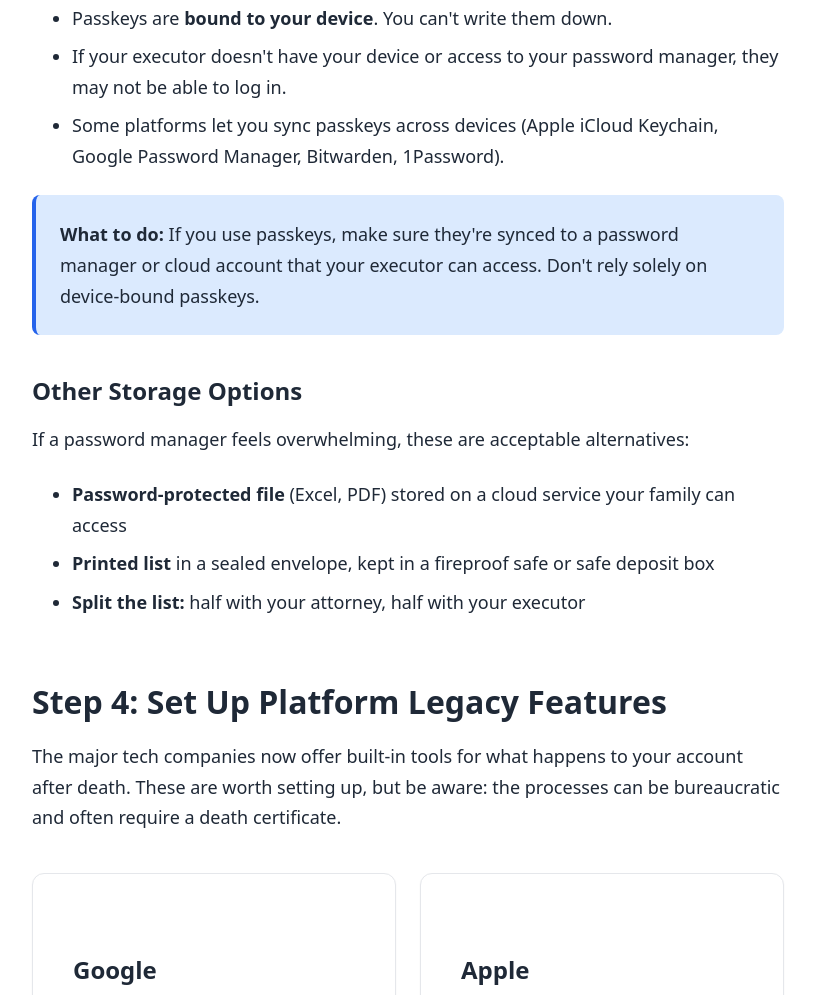
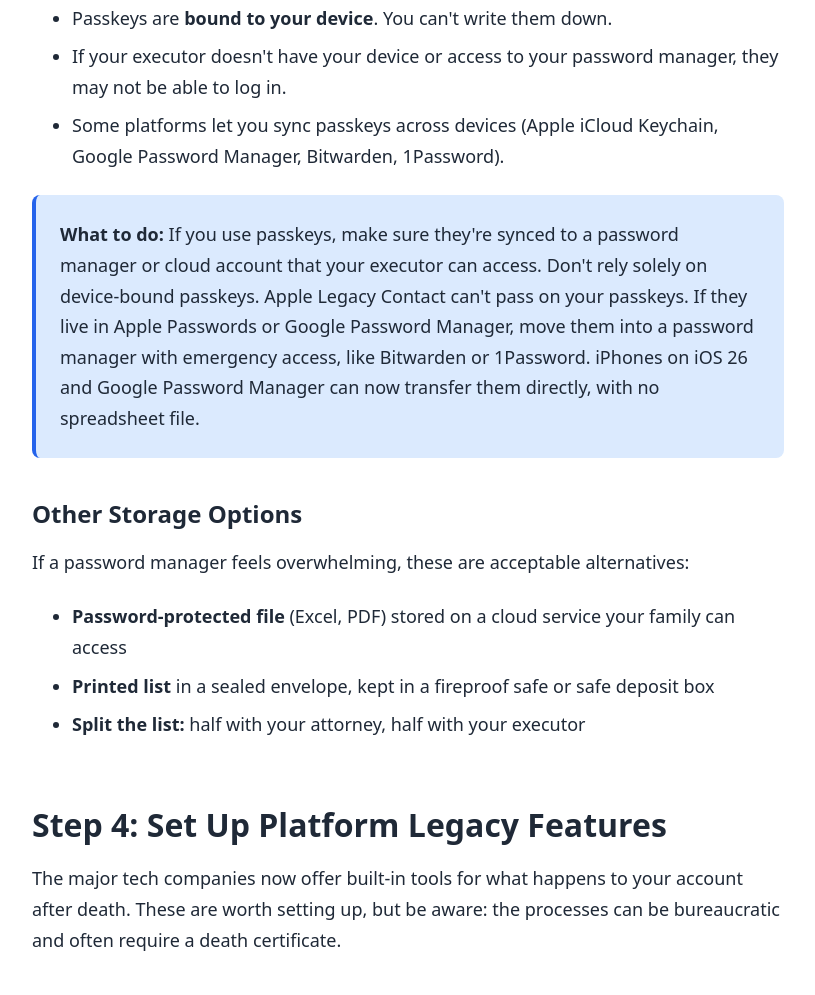
Before and after one commit to gjohnsonxx/digitalestateplanning-site, a plain HTML site: page guide.html in a window 1280 px wide. Shown: the part 4659-5654 px from the top of the page, without its empty margins (232-1047 px from the left). Drawn offline with Linux system fonts and the light colour scheme.

Commit message:
Oct 26 update: passkey transfer fix for Apple Legacy Contact (iOS 26 / Google direct transfer)

```diff
--- a/guide.html
+++ b/guide.html
@@ -201,7 +201,7 @@
 
       <div class="callout">
         <strong>What to do:</strong> If you use passkeys, make sure they're synced to a password manager
-        or cloud account that your executor can access. Don't rely solely on device-bound passkeys.
+        or cloud account that your executor can access. Don't rely solely on device-bound passkeys. Apple Legacy Contact can't pass on your passkeys. If they live in Apple Passwords or Google Password Manager, move them into a password manager with emergency access, like Bitwarden or 1Password. iPhones on iOS 26 and Google Password Manager can now transfer them directly, with no spreadsheet file.
       </div>
 
       <h3>Other Storage Options</h3>
```
